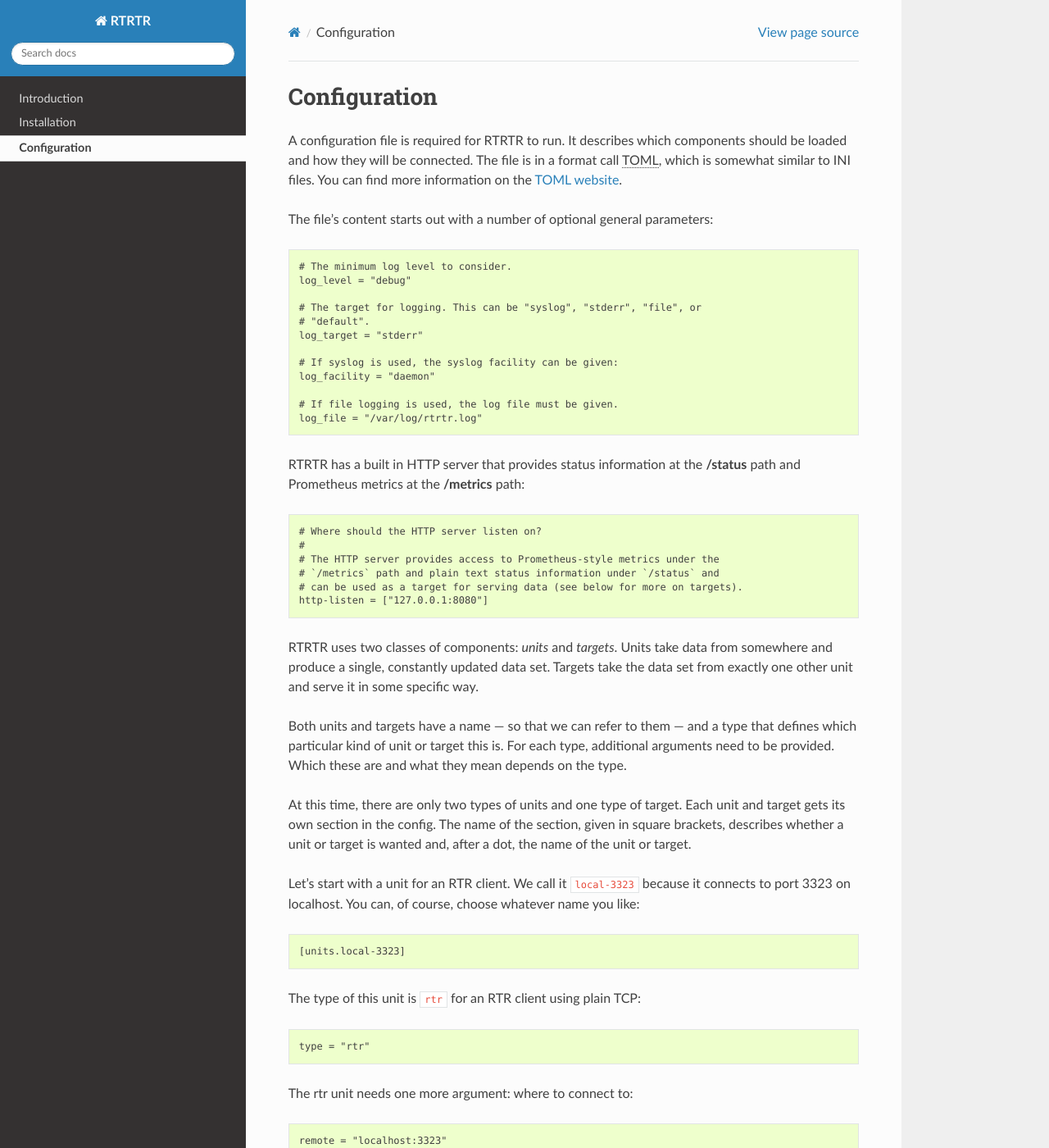
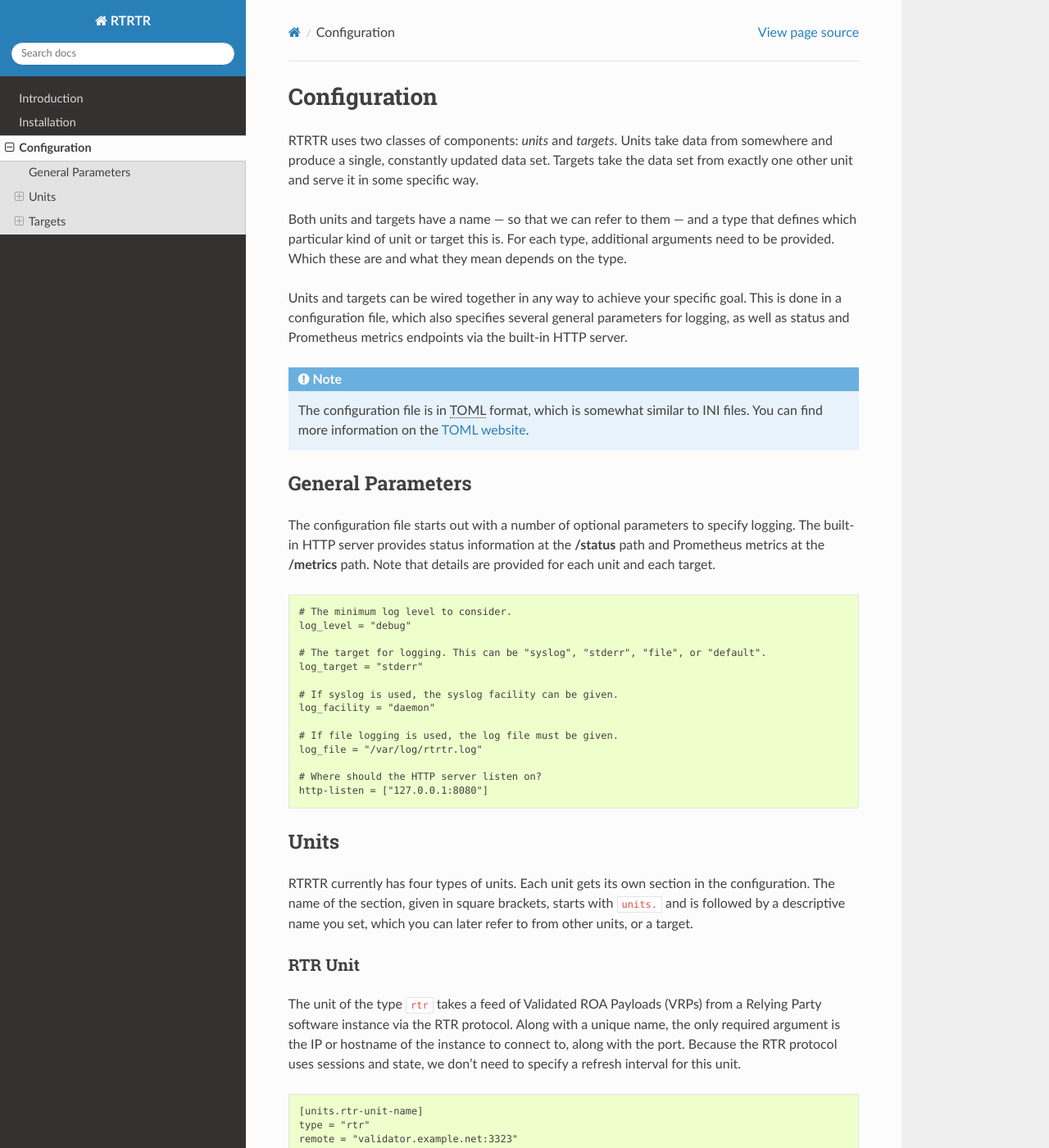
Before and after one commit to NLnetLabs/rtrtr, a Sphinx documentation site: the page built from source/configuration.rst, in a window 1280 px wide and 1400 px high. Shown: the whole window at 82% size. Built offline with Sphinx 7.4.7 and the Read the Docs theme 2.0.0, drawn with Linux system fonts in a browser that asks for light colours; the version number could not be read and is left out; some of the changed text lies outside the part shown.

Commit message:
Rewrite configuration page

```diff
--- a/source/configuration.rst
+++ b/source/configuration.rst
@@ -2,41 +2,6 @@
 
 Configuration
 =============
-
-A configuration file is required for RTRTR to run. It describes which components
-should be loaded and how they will be connected. The file is in a format call
-:abbr:`TOML (Tom's Obvious Minimal Language)`, which is somewhat similar to INI
-files. You can find more information on the `TOML website
-<https://toml.io/en/>`_.
-
-The file’s content starts out with a number of optional general parameters:
-
-.. code-block:: text
-
-    # The minimum log level to consider.
-    log_level = "debug"
-
-    # The target for logging. This can be "syslog", "stderr", "file", or
-    # "default".
-    log_target = "stderr"
-
-    # If syslog is used, the syslog facility can be given:
-    log_facility = "daemon"
-
-    # If file logging is used, the log file must be given.
-    log_file = "/var/log/rtrtr.log"
-
-RTRTR has a built in HTTP server that provides status information at the
-:command:`/status` path and Prometheus metrics at the :command:`/metrics` path:
-
-.. code-block:: text
-
-    # Where should the HTTP server listen on?
-    #
-    # The HTTP server provides access to Prometheus-style metrics under the
-    # `/metrics` path and plain text status information under `/status` and
-    # can be used as a target for serving data (see below for more on targets).
-    http-listen = ["127.0.0.1:8080"]
 
 RTRTR uses two classes of components: *units* and *targets*. Units take data
 from somewhere and produce a single, constantly updated data set. Targets take
@@ -47,97 +12,157 @@
 additional arguments need to be provided. Which these are and what they mean
 depends on the type.
 
-At this time, there are only two types of units and one type of target. Each
-unit and target gets its own section in the config. The name of the section,
-given in square brackets, describes whether a unit or target is wanted and,
-after a dot, the name of the unit or target.
+Units and targets can be wired together in any way to achieve your specific
+goal. This is done in a configuration file, which also specifies several general
+parameters for logging, as well as status and Prometheus metrics endpoints via
+the built-in HTTP server.
 
-Let's start with a unit for an RTR client. We call it ``local-3323`` because
-it connects to port 3323 on localhost. You can, of course, choose whatever
-name you like:
+.. Note:: The configuration file is in :abbr:`TOML (Tom's Obvious Minimal
+          Language)` format, which is somewhat similar to INI files. You can
+          find more information on the `TOML website <https://toml.io/en/>`_.
+
+General Parameters
+------------------
+
+The configuration file starts out with a number of optional parameters to
+specify logging. The built-in HTTP server provides status information at the
+:command:`/status` path and Prometheus metrics at the :command:`/metrics` path.
+Note that details are provided for each unit and each target.
 
 .. code-block:: text
 
-    [units.local-3323]
+    # The minimum log level to consider.
+    log_level = "debug"
 
-The type of this unit is ``rtr`` for an RTR client using plain TCP:
+    # The target for logging. This can be "syslog", "stderr", "file", or "default".
+    log_target = "stderr"
+
+    # If syslog is used, the syslog facility can be given.
+    log_facility = "daemon"
+
+    # If file logging is used, the log file must be given.
+    log_file = "/var/log/rtrtr.log"
+
+    # Where should the HTTP server listen on?
+    http-listen = ["127.0.0.1:8080"]
+
+Units
+-----
+
+RTRTR currently has four types of units. Each unit gets its own section in the
+configuration. The name of the section, given in square brackets, starts with
+``units.`` and is followed by a descriptive name you set, which you can later
+refer to from other units, or a target.
+
+RTR Unit
+++++++++
+
+The unit of the type ``rtr`` takes a feed of Validated ROA Payloads (VRPs) from
+a Relying Party software instance via the RTR protocol. Along with a unique
+name, the only required argument is the IP or hostname of the instance to
+connect to, along with the port. Because the RTR protocol uses sessions and
+state, we don't need to specify a refresh interval for this unit.
 
 .. code-block:: text
 
+    [units.rtr-unit-name]
     type = "rtr"
+    remote = "validator.example.net:3323"
 
-The rtr unit needs one more argument: where to connect to:
+JSON Unit
++++++++++
+
+Most Relying Party software packages can produce the Validated ROA Payload set
+in JSON format as well, either as a file on disk or at an HTTP endpoint. RTRTR
+can use this format as a data source too, using units of the type ``json``.
+Along with specifying a name, you must specify the URI to fetch the VRP set
+from, as well as the refresh interval in seconds.
 
 .. code-block:: text
 
-    remote = "localhost:3323"
+    [units.json-unit-name]
+    type = "json"
+    uri = "http://validator.example.net/vrps.json"
+    refresh = 60
 
-Let’s add another RTR unit for another server:
+Any Unit
+++++++++
+
+The ``any`` unit type is given any number of *other* units and picks the data
+set from one of them. Units can signal that they currently don’t have an
+up-to-date data set available, allowing the ``any`` unit to skip those. This
+ensures there is always an up-to-date data set available.
+
+To configure this unit, specify a name, set the type to ``any`` and list the
+sources that should be used. Lastly, specify if a random unit should be selected
+every time it needs to switch or whether it should go through the list in order.
 
 .. code-block:: text
 
-    [units.local-3324]
-    type = "rtr"
-    remote = "localhost:3324"
+    [units.any-unit-name]
+    type = "any"
+    sources = [ "unit-1", "unit-2", "unit-3" ]
+    random = false
 
-    [units.local-json]
-    type = "json"
-    uri = "http://localhost:8323/json"
-    refresh = 60
+SLURM Unit
+++++++++++
 
-    [units.cloudflare-json]
-    type = "json"
-    uri = "https://rpki.cloudflare.com/rpki.json"
-    refresh = 60
+In some cases, you may want to override the global RPKI data set with your own
+local exceptions. You can do this by specifying route origins that should be
+filtered out of the output, as well as origins that should be added, in a file
+using JSON notation according to the :abbr:`SLURM (Simplified Local Internet
+Number Resource Management with the RPKI)` standard specified in :RFC:`8416`.
 
-The second unit type is called ``any``. It is given any number of other units
-and picks the data set from one of them. Units can signal that they currently
-don’t have an up-to-date dataset available, so an any unit can skip those and
-make sure to always have an up-to-date data set.
+You can refer to the JSON file you created with a unit of the type ``slurm``. As
+the source to which the exceptions should be applied, you must specify any of
+the other units you have created. Note that the ``files`` attribute is an array
+and can take multiple values as input.
 
 .. code-block:: text
 
-    [units.any-rtr]
-    type = "any"
+    [units.slurm]
+    type = "slurm"
+    source = "source-unit-name"
+    files = [ "/var/lib/rtrtr/local-expections.json" ]
 
-The names of the units the any unit should get its data from:
+Targets
+-------
+
+RTRTR currently has two types of targets. As with units, each unit gets its own
+section in the configuration. And also here, the name of the section starts with
+``targets.`` and is followed by a descriptive name you set, all enclosed in
+square brackets.
+
+RTR Target
+++++++++++
+
+Targets of the type ``rtr`` let you serve the data you collected with your units
+via the RPKI-to-Router (RTR) protocol. You must give your target a name and
+specify the host name or IP address it should listen on, along with the port. As
+the RTR target can listen on  multiple addresses, the listen argument is a list.
+Lastly, you must specify the name of the unit the target should receive its data
+from.
 
 .. code-block:: text
 
-    sources = [ "local-3323", "local-3324", "cloudflare-json" ]
+    [targets.rtr-target-name]
+    type = "rtr"
+    listen = [ "127.0.0.1:9001" ]
+    unit = "source-unit-name"
 
-Whether the unit should pick a unit random every time it needs to switch
-or rather go through the list in order:
+HTTP Target
++++++++++++
+
+Targets of the type ``http`` let you serve the collected data via HTTP, which is
+currently only possible in ``json`` format. You can us this data stream for
+monitoring, provisioning, your IP address management, or any other purpose that
+you require. To use this target, specify a name and a path, as well as the name
+of the unit the target should receive its data from.
 
 .. code-block:: text
 
-    random = false
-
-Finally, we need to do something with the data: serve it via RTR. This is what
-the ``rtr`` target does:
-
-.. code-block:: text
-
-    [targets.local-9001]
-    type = "rtr"
-
-The ``rtr`` target can listen on multiple addresses, so the listen argument is a
-list:
-
-.. code-block:: text
-
-    listen = [ "127.0.0.1:9001" ]
-
-The name of the unit the target should receive its data from:
-
-.. code-block:: text
-
-    unit = "any-rtr"
-
-.. code-block:: text
-
-    [targets.http-json]
+    [targets.http-target-name]
     type = "http"
     path = "/json"
     format = "json"
-    unit = "any-rtr"
+    unit = "source-unit-name"
```
